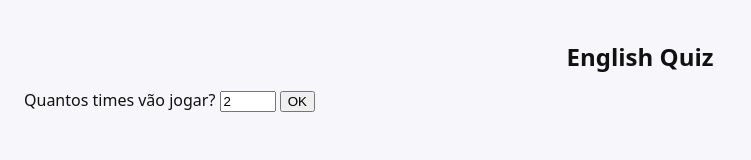
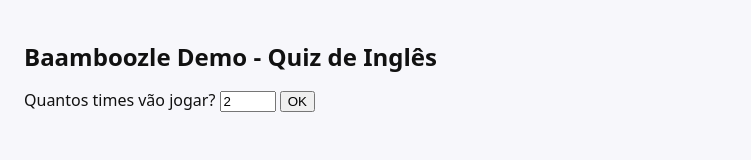
Before and after one commit to lucasdasilvamaria/baamboozle-demo, a plain HTML site: page index.html in a window 1280 px wide. Shown: the whole page, without its empty margins (0-751 px from the left). Drawn offline with Linux system fonts and the light colour scheme.

Commit message:
Reverted a messa

```diff
--- a/index.html
+++ b/index.html
@@ -4,12 +4,12 @@
 <head>
 <meta charset="UTF-8">
 <meta name="viewport" content="width=device-width, initial-scale=1.0">
-<title>English Quiz</title>
+<title>Baamboozle Demo - Quiz de Inglês</title>
 <link rel="stylesheet" href="styles.css">
 </head>
 <body>
 <header>
-  <h1>English Quiz</h1>
+  <h1>Baamboozle Demo - Quiz de Inglês</h1>
 </header>
 
 <main>
--- a/styles.css
+++ b/styles.css
@@ -12,8 +12,7 @@
 }
 
 header h1 {
-    text-align: center;
-margin-bottom: 16px;
+  margin-bottom: 16px;
   font-size: 24px;
 }
 
```
